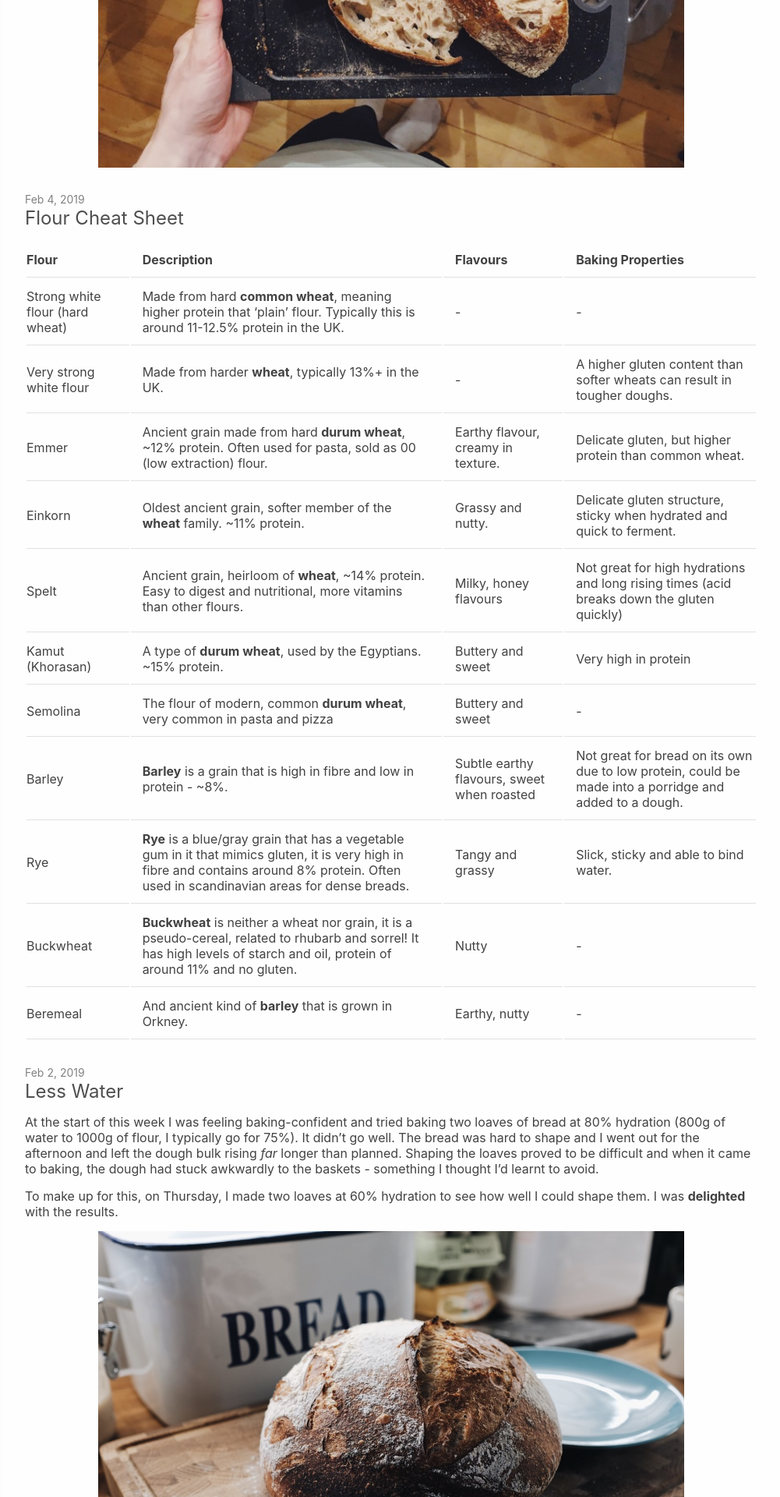
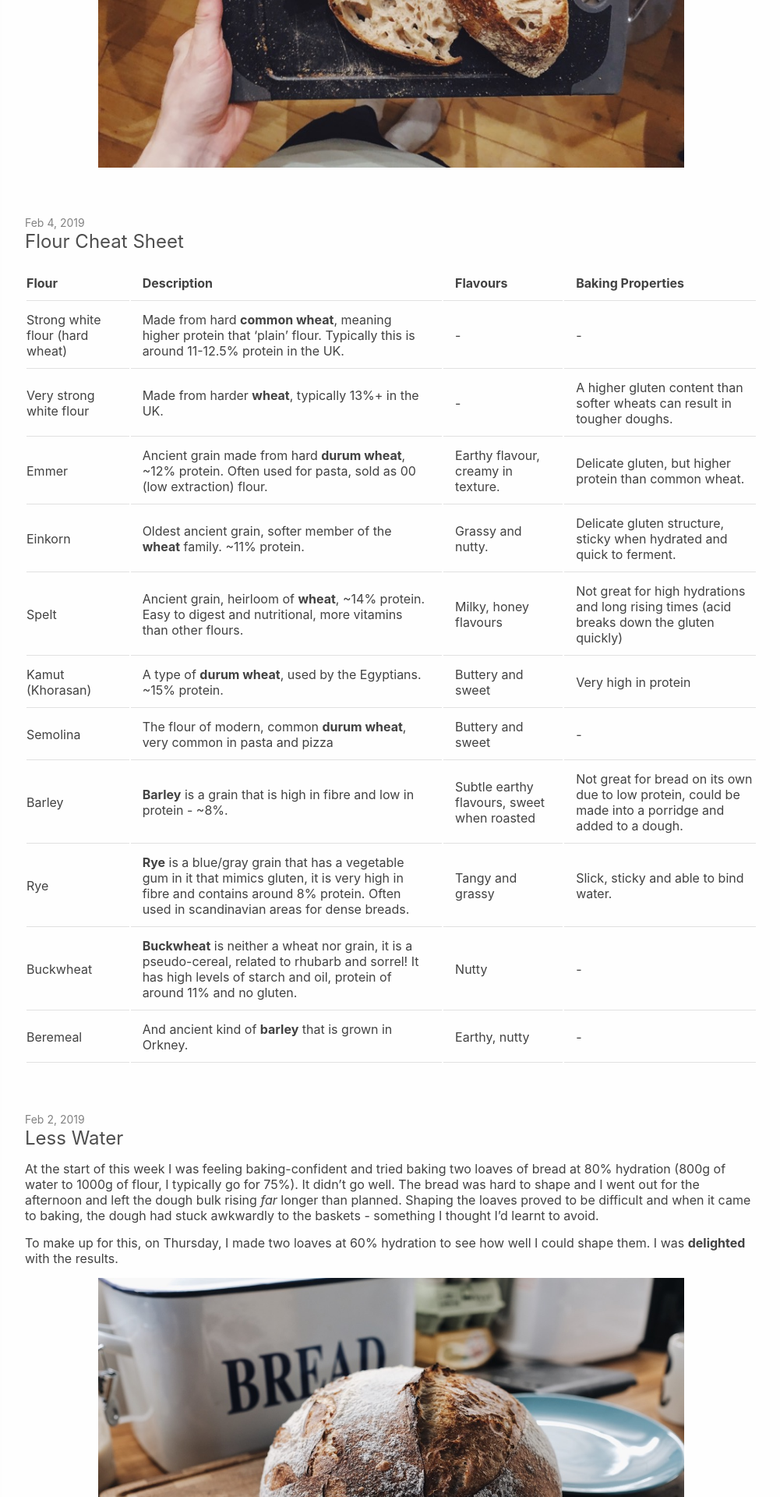
Before and after one commit to rorydbain/rorydbain.github.io, a Jekyll site: the page built from index.html, in a window 1280 px wide. Shown: the part 1946-3866 px from the top of the page at 78% size, without its empty margins (138-1139 px from the left). Built offline with Jekyll 4.4.1, drawn with Linux system fonts in a browser that asks for light colours; some web fonts are replaced; the list of posts is cut into pages by our own code.

Commit message:
increase spacing on posts

```diff
--- a/assets/_layout.scss
+++ b/assets/_layout.scss
@@ -243,7 +243,6 @@
     margin-right: auto;
     width: 80%;
   }
-  margin-bottom: $spacing-unit;
   h2 {
     @include relative-font-size(2);
     @include media-query($on-laptop) {
@@ -282,5 +281,5 @@
     margin-right: auto;
     width: 80%;
   }
-  margin-bottom: $spacing-unit;
+  margin-bottom: 60px;
 }
```
